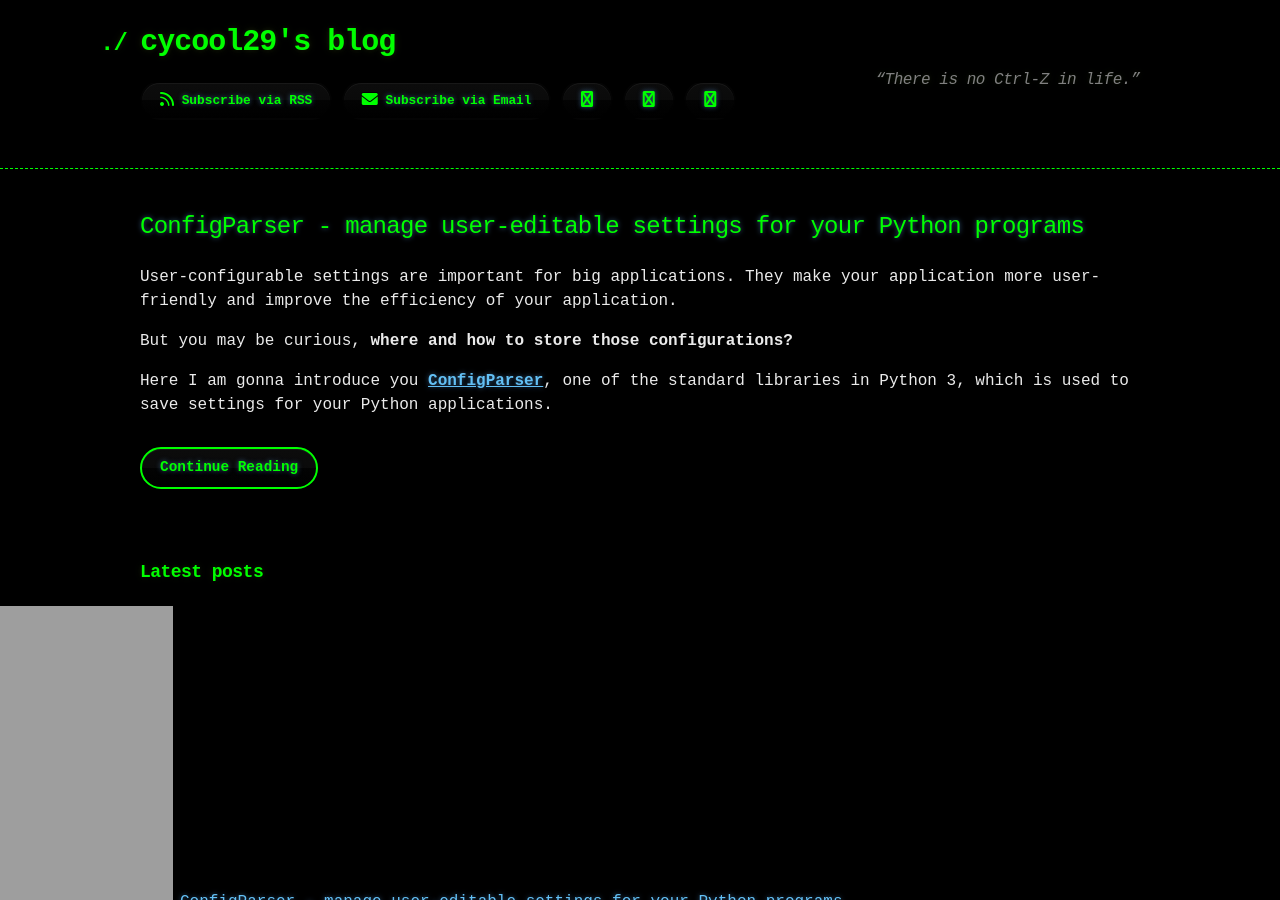
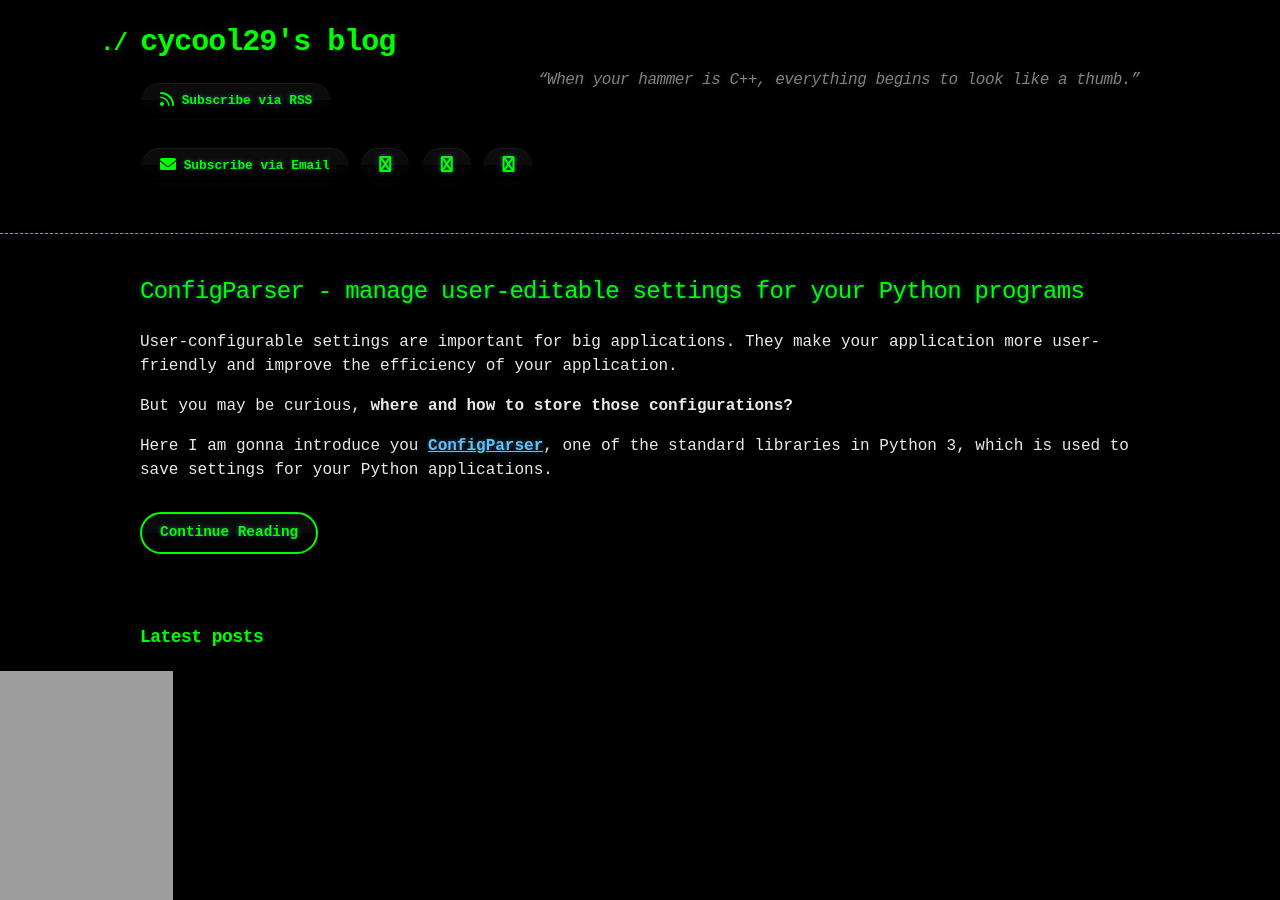
Before and after one commit to cycool29/cycool29.github.io, a Jekyll site: the page built from index.md, in a window 1280 px wide and 900 px high. Built offline with Jekyll 4.4.1, drawn with Linux system fonts in a browser that asks for light colours; a style sheet for code colours, icons or effects is not loaded.

Commit message:
Update quotes

```diff
--- a/_config.yml
+++ b/_config.yml
@@ -1,5 +1,5 @@
 title: cycool29's blog
-description: "“There is no Ctrl-Z in life.” "
+description: "“When your hammer is C++, everything begins to look like a thumb.” "
 bio: A high school student. Intermediate in Python, Git, Bash. Learning JavaScript. He/Him. "
 author: cycool29
 url: https://cycool29.github.io
```
